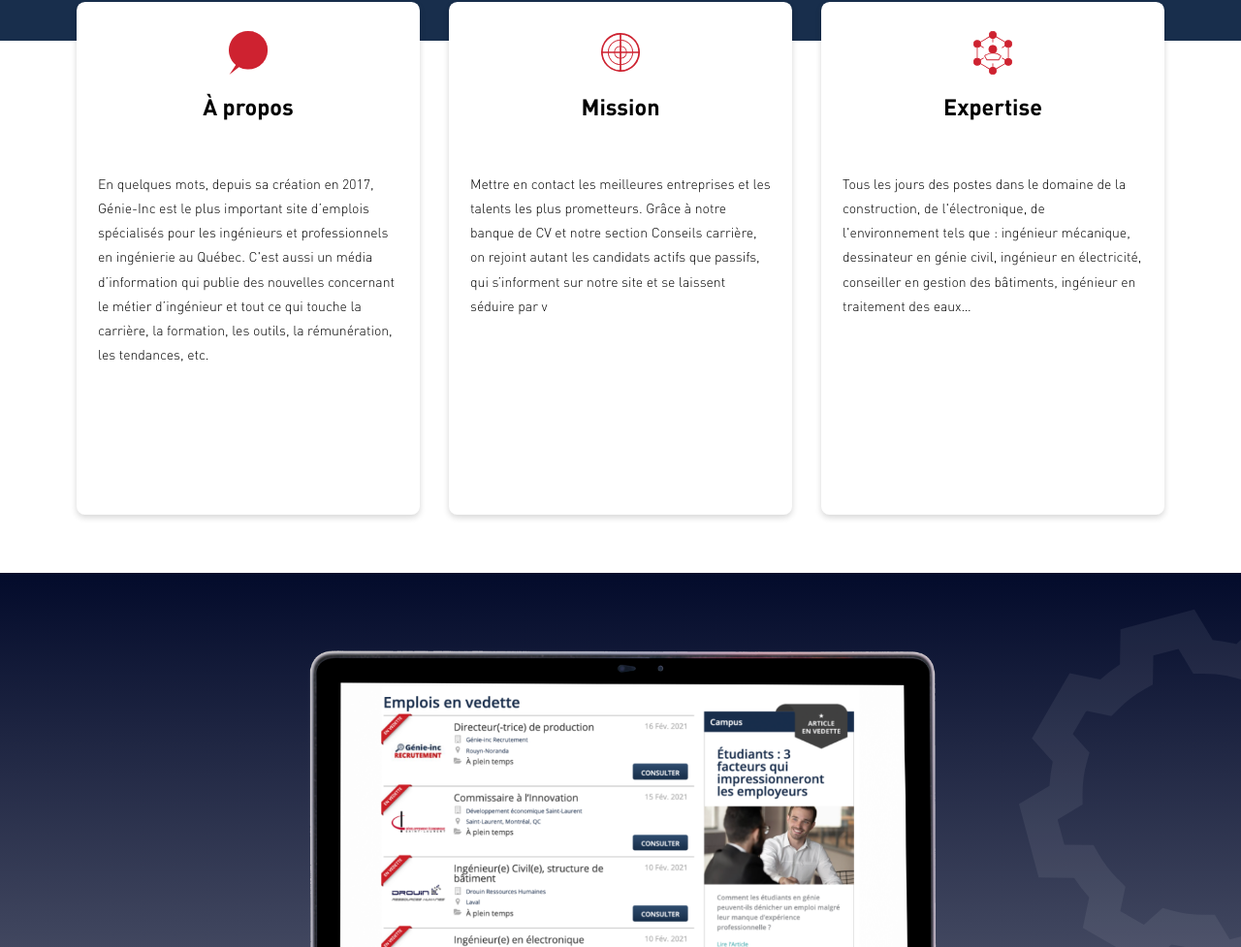
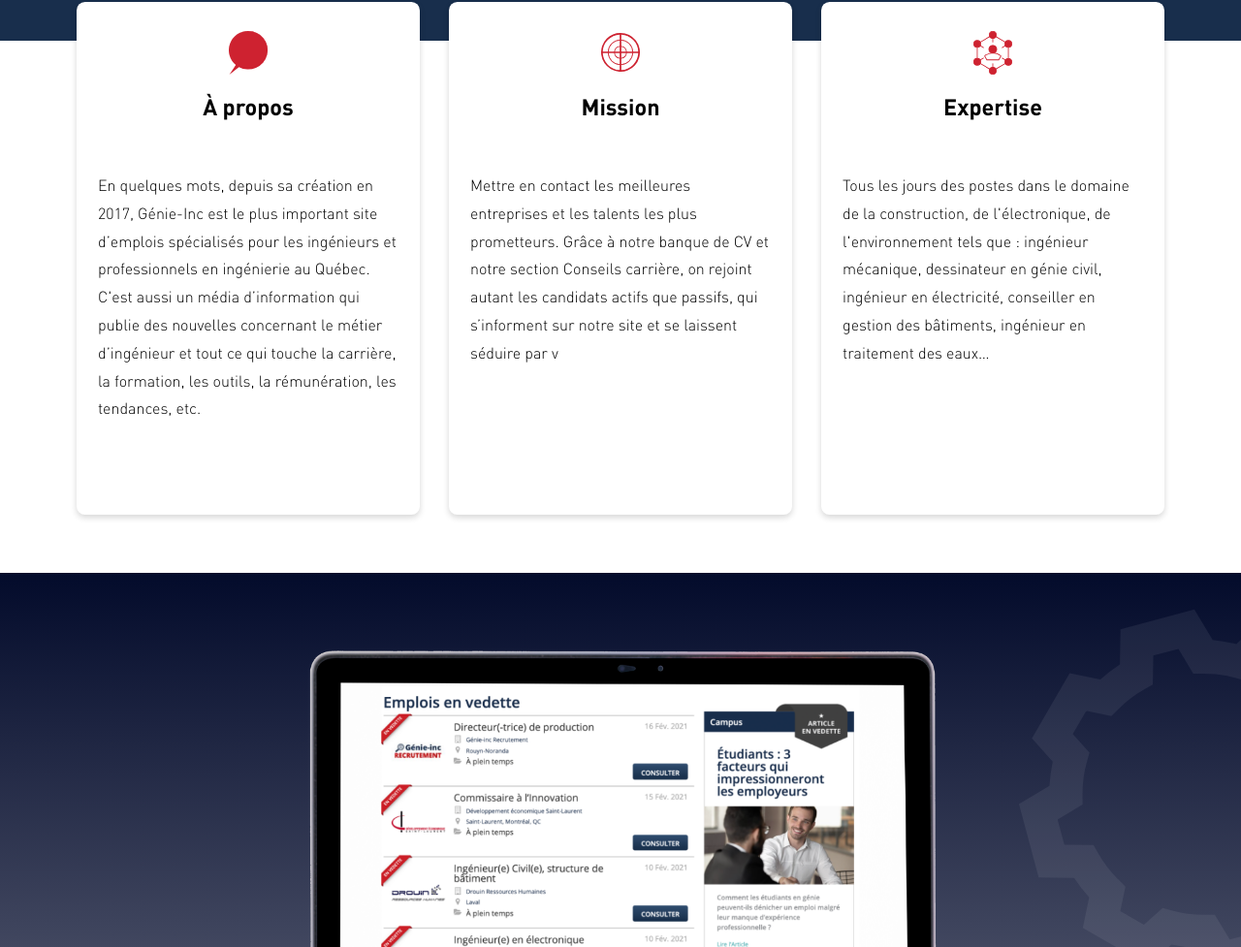
Before and after one commit to webDevT/genie, a website: page app/index.html in a window 1280 px wide. Shown: the part 874-1851 px from the top of the page at 97% size. Drawn offline with Linux system fonts and the light colour scheme; a web font is replaced by a local one.

Commit message:
font bulo

```diff
--- a/app/sass/_fonts.sass
+++ b/app/sass/_fonts.sass
@@ -16,3 +16,8 @@
     src: local('DIN Pro Light'), local('DINPro-Light'), url('../fonts/din/DINPro-Light.eot?#iefix') format('embedded-opentype'), url('../fonts/din/DINPro-Light.woff') format('woff'), url('../fonts/din/DINPro-Light.ttf') format('truetype')
     font-weight: 300
     font-style: normal
+@font-face
+    font-family: 'Bulo'
+    src: url('../fonts/Bulo/Bulo Black.woff')
+    src: local('Bulo'), local('Bulo'), url('../fonts/Bulo/Bulo Black.woff') format('woff')
+    font-style: normal
--- a/app/sass/_media.sass
+++ b/app/sass/_media.sass
@@ -3,9 +3,16 @@
 /*==========  Desktop First  ==========*/
 
 /* Large Devices, Wide Screens */
+@media only screen and (max-width : 1300px)
+	/**/
+	.item
+		p
+			font-size: clamp(16px, 1.042vw, 1.042vw)
 @media only screen and (max-width : 1200px)
 	/**/
-
+	.item
+		p
+			font-size: clamp(14px, 1.042vw, 1.042vw)
 
 /* Medium Devices, Desktops */
 @media only screen and (max-width : 992px)
--- a/app/sass/style.sass
+++ b/app/sass/style.sass
@@ -91,7 +91,9 @@ a:hover
 	flex-direction: column
 	align-items: center
 	p
-		font-size: clamp(14px, 1.042vw, 1.042vw)
+		font-size: 1.042vw
+		font-size: clamp(18px, 1.042vw, 1.042vw)
+
 		line-height: 1.8
 		font-weight: 300
 
```
Also changed, not shown: app/css/style.min.css, app/fonts/bulo/Bulo Black.woff (added), docs/css/style.min.css, docs/fonts/bulo/Bulo Black.woff (added).
